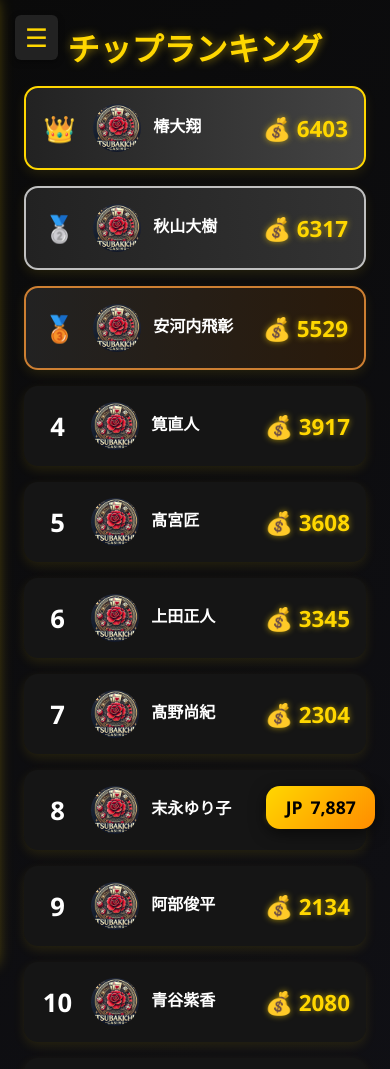
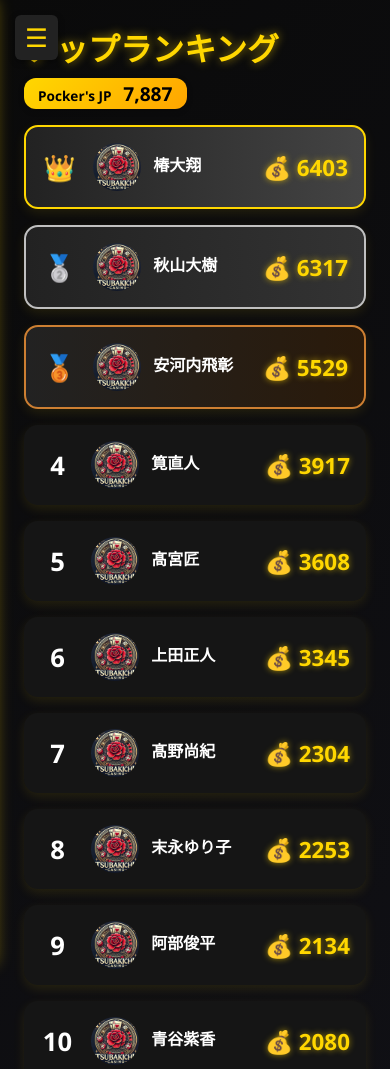
Before and after one commit to AoPong-831/casino_web, a Flask app: page /ranking in a window 390 px wide. Shown: the top 1069 px of the page. Run offline with Flask 3, Linux system fonts and the light colour scheme; a user stored in the database is signed in; data comes from the database, SQL or seed files in the repository.

Commit message:
ranking_JP表示_スマホ用修正_5

```diff
--- a/app/static/css/style_card.css
+++ b/app/static/css/style_card.css
@@ -46,39 +46,23 @@ h1 {
   line-height: 1.2; /* 高さを詰める */
 }
 
-/* PCではモバイル用は非表示 */
-.jp-card-mobile {
-  display: none;
-}
-
 @media (max-width: 600px){ /* スマホ用(幅600px以下の時適用) */
-  .ranking-header .jp-card {
-    display: none; /* タイトル横のJPは消す */
+  @media (max-width: 600px){ /* スマホ用(幅600px以下の時適用) */
+  .ranking-header{
+    display: flex;  /* フレックス化 */
+    flex-direction: column; /* 縦並びに */
+    align-items: flex-start; /* 左寄せ */
+    position: static; /* 相対配置は不要 */
   }
 
-  .jp-card-mobile {
-    display: flex;              /* 横並び */
-    align-items: center;        /* 縦位置揃え */
-    justify-content: center;    /* 中央寄せ */
-    gap: 0.5rem;
-
-    position: fixed;
-    bottom: 15px;
-    right: 15px;
-
-    background: linear-gradient(135deg, #ffd700, #ff8c00); /* 金〜オレンジのグラデ */
-    color: #000;
-    padding: 0.6rem 1.2rem;     /* 余白増し */
-    border-radius: 14px;
-
-    font-size: 1.1rem;          /* 文字大きめ */
-    font-weight: bold;
-
-    box-shadow: 0 4px 16px rgba(0,0,0,0.6);
-    z-index: 1000;
-
-    animation: jp-pulse 2s infinite; /* 動きを追加 */
+  .jp-card{
+    position: static; /* absolute解除！ */
+    transform: none; /* translate解除！ */
+    margin-top: 0.5rem; /* タイトルの下に配置 */
+    font-size: 0.85rem; /* 少し小さめ */
+    align-self: flex-start; /* 左寄せ */
   }
+}
 }
 
 .jp-card .label {
--- a/app/templates/ranking.html
+++ b/app/templates/ranking.html
@@ -9,12 +9,6 @@
             <span class="label">Pocker's JP</span>
             <span class="value">{{ "{:,}".format(jp) }}</span>
         </div>
-    </div>
-
-    <!-- スマホ専用の右下フローティング -->
-    <div class="jp-card-mobile">
-        <span class="label">JP</span>
-        <span class="value">{{ "{:,}".format(jp) }}</span>
     </div>
 
     <!-- ハンバーガーメニュー -->
```
